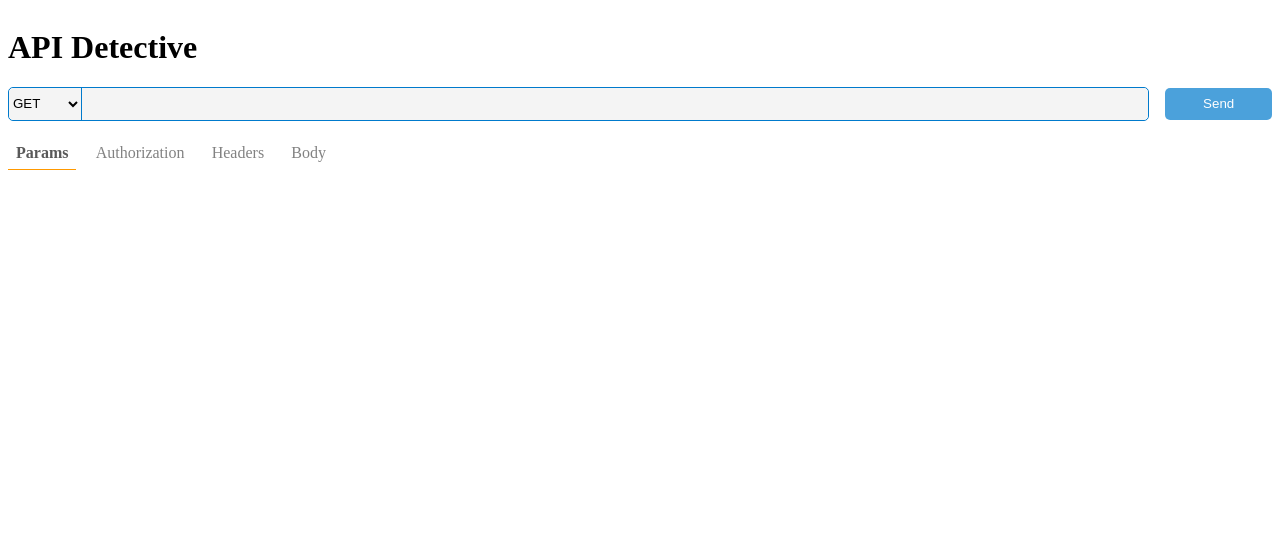
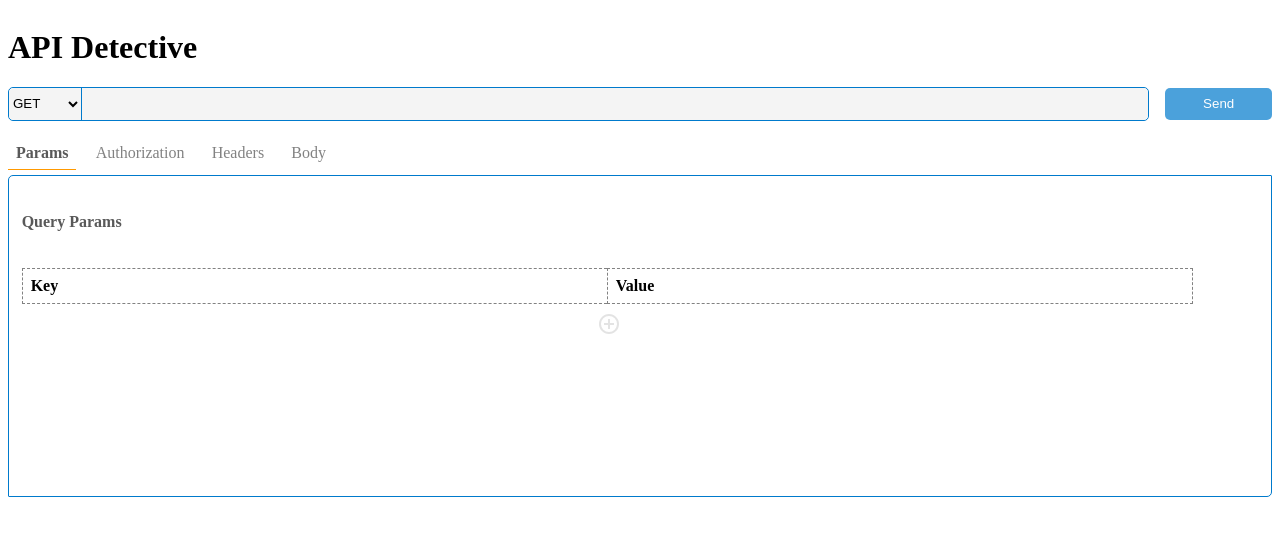
Before and after one commit to marcmelchor/api-detective, a Svelte app in the folder src/app/: page / in a window 1280 px wide. Shown: the top 536 px of the page. Built offline with nearby package versions, Linux system fonts and the light colour scheme.

Commit message:
feat: Key value list.

```diff
--- a/src/app/src/App.svelte
+++ b/src/app/src/App.svelte
@@ -1,6 +1,5 @@
 <script lang="ts">
   import DetectiveApi from './lib/components/DetectiveApi.svelte';
-  import Counter from './lib/Counter.svelte'
 </script>
 
 <div class="w-100 d-flex flex-column">
--- a/src/app/src/app.css
+++ b/src/app/src/app.css
@@ -75,3 +75,10 @@
 .cursor-default {
   cursor: default;
 }
+
+.border-tab-container {
+  border: 0.5px solid var(--request-editor-main-color);
+  border-radius: 5px 1px 5px 1px;
+  display: flex;
+  justify-content: center;
+}
--- a/src/app/src/lib/Counter.svelte
+++ /dev/null
@@ -1,10 +0,0 @@
-<script lang="ts">
-  let count: number = $state(0)
-  const increment = () => {
-    count += 1
-  }
-</script>
-
-<button onclick={increment}>
-  count is {count}
-</button>
--- a/src/app/src/lib/components/request-tab/RequestTab.svelte
+++ b/src/app/src/lib/components/request-tab/RequestTab.svelte
@@ -1,5 +1,6 @@
 <script lang="ts">
   import { RequestTabs, state } from '../../runes/api.svelte';
+  import ParamsRequest from './params-request/ParamsRequest.svelte';
 </script>
 
 <div class="d-flex flex-column justify-content-center request-tab-container w-100">
@@ -18,6 +19,7 @@
       </div>
     {/each}
   </div>
+  <ParamsRequest />
 </div>
 
 <style>
--- /dev/null
+++ b/src/app/src/lib/components/request-tab/key-value-list/KeyValueList.svelte
@@ -0,0 +1,93 @@
+<script lang="ts">
+  import add from '../../../../assets/add.svg';
+  import del from '../../../../assets/delete.svg';
+  import type { KeyValueRecord } from '../../../runes/api.svelte';
+
+  let { keyValue }: { keyValue: KeyValueRecord } = $props();
+</script>
+
+<div class="align-items-center d-flex flex-column justify-content-center w-100">
+  <div class="d-flex w-100">
+    <span class="key-value-header">Key
+    </span>
+    <span class="key-value-header">Value
+    </span>
+    <div class="actions-header"></div>
+  </div>
+  <div class="d-flex flex-column w-100">
+    {#each Object.entries(keyValue) as [ key, row ]}
+      <div
+        id="{key}"
+        class="d-flex w-100">
+        <div class="align-items-center d-flex item-key-value">
+          <input class="color-param-key" />
+        </div>
+        <div class="align-items-center d-flex item-key-value">
+          <input />
+        </div>
+        <div class="align-items-center delete-item d-flex">
+          <img
+            alt="delete-{key}"
+            src="{del}"
+            title="Remove query parameter" />
+        </div>
+      </div>
+    {/each}
+    <div class="add-query align-items-center d-flex justify-content-center">
+      <img
+        alt="add"
+        src="{add}"
+        title="Add query parameter" />
+    </div>
+  </div>
+</div>
+
+<style>
+  .key-value-header {
+    border: 0.5px dashed var(--request-tab-color);
+    font-weight: bold;
+    padding: 0.5em 0 0.5em 0.5em;
+    width: 47.5%;
+
+    &:first-child {
+      border-right: 0;
+    }
+  }
+
+  .actions-header {
+    width: 5%;
+    padding: 0.5em 0 0.5em 0.3em;
+  }
+
+  .add-query {
+    padding: 0.5em 0;
+    width: 95%;
+  }
+
+  .item-key-value {
+    border: 0.5px dashed var(--request-tab-color);
+    overflow: hidden;
+    padding: 0.5em 0 0.5em 0.5em;
+    text-overflow: ellipsis;
+    white-space: nowrap;
+    width: 47.5%;
+
+    input {
+      background-color: transparent;
+      border: 1px solid var(--request-editor-background);
+      border-radius: 5px 2px;
+      color: var(--request-editor-main-color);
+      padding: 0 5px;
+      width: 95%;
+    }
+  }
+
+  .color-param-key {
+    color: var(--request-tab-active) !important;
+  }
+
+  .delete-item {
+    padding: 0.5em 0 0.5em 0.3em;
+    width: 5%;
+  }
+</style>
--- /dev/null
+++ b/src/app/src/lib/components/request-tab/params-request/ParamsRequest.svelte
@@ -0,0 +1,25 @@
+<script lang="ts">
+  import { state } from '../../../runes/api.svelte';
+  import KeyValueList from '../key-value-list/KeyValueList.svelte';
+</script>
+
+<div class="border-tab-container">
+  <div class="d-flex flex-column tab-request-container">
+    <h4 class="tab-request-title">Query Params
+    </h4>
+    <KeyValueList keyValue="{state.queryParams}" />
+  </div>
+</div>
+
+<style>
+  .tab-request-container {
+    width: 98%;
+    height: 20em;
+    overflow-y: auto;
+  }
+
+  .tab-request-title {
+    padding: 1em 0;
+    color: var(--request-tab-color-active);
+  }
+</style>
--- a/src/app/src/lib/runes/api.svelte.ts
+++ b/src/app/src/lib/runes/api.svelte.ts
@@ -15,13 +15,17 @@ export enum RequestTypes {
   OPTION = 'OPTIONS'
 }
 
+export type KeyValueRecord = Record<number, { key: string; value: string; }>;
+
 type State = {
+  queryParams: KeyValueRecord;
   requestTab: RequestTabs;
   requestType: RequestTypes;
   url: string
 };
 
 export const state: State = $state({
+  queryParams: {},
   requestTab: RequestTabs.Params,
   requestType: RequestTypes.GET,
   url: ''
```
Also changed, not shown: src/app/src/assets/add.svg (added), src/app/src/assets/delete.svg (added).
